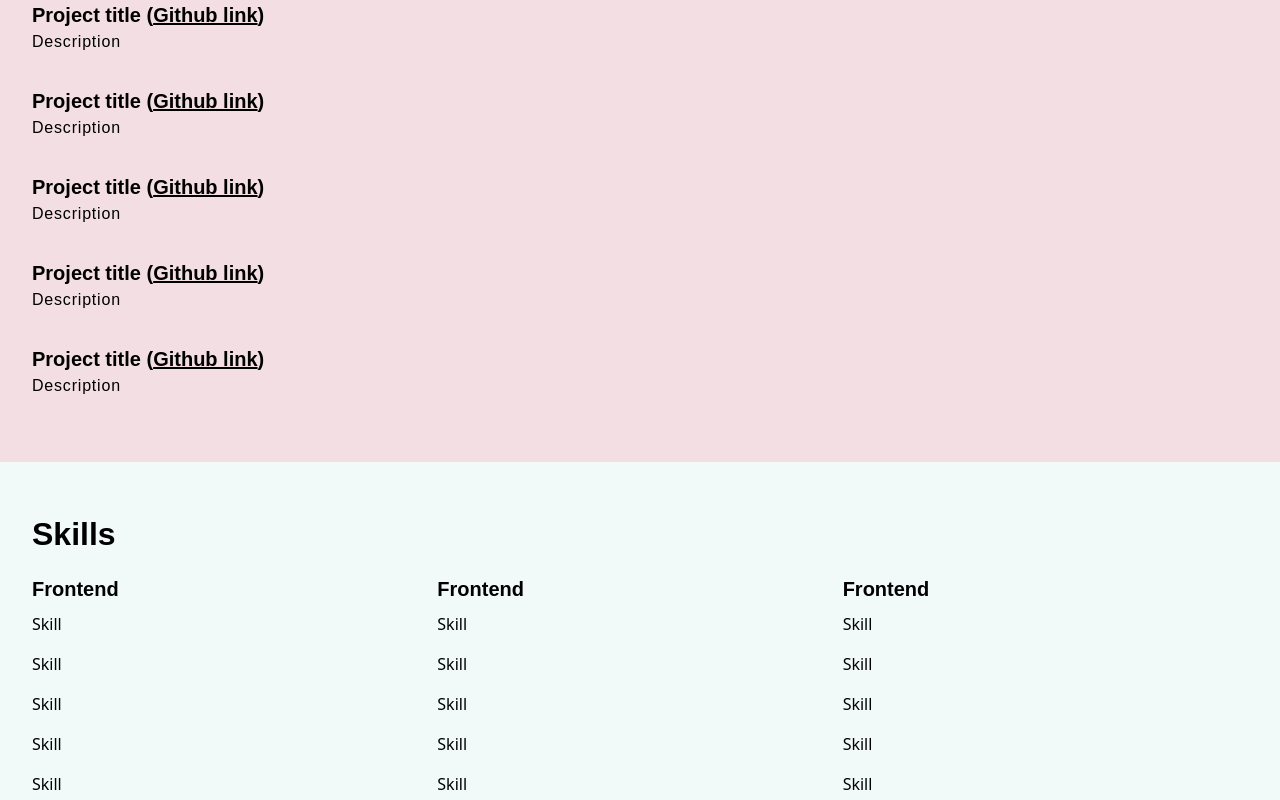
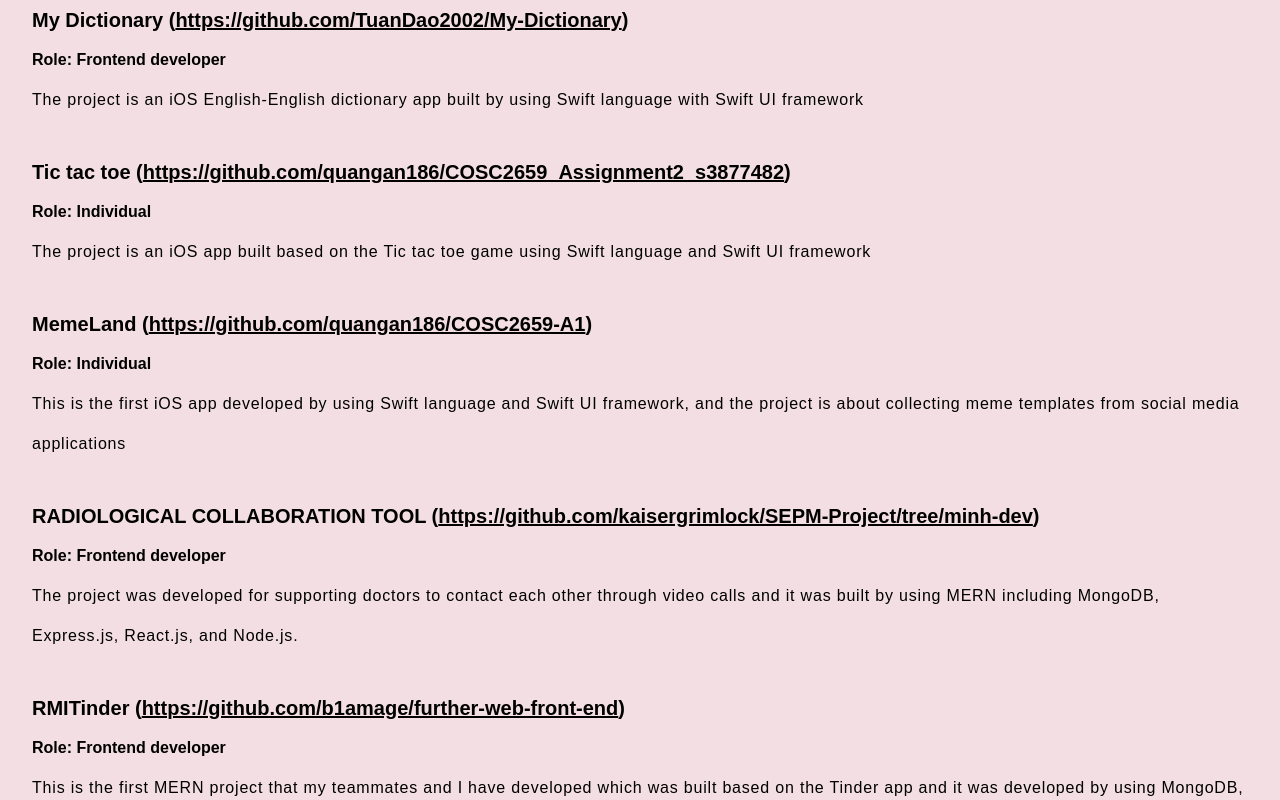
Before and after one commit to quangan186/portfolio, a React (Create React App) app: page / in a window 1280 px wide. Shown: the part 1600-2400 px from the top of the page. Built offline with nearby package versions, Linux system fonts and the light colour scheme; the HTML template or start-up script is replaced by a standard one.

Commit message:
chore: list of skill and projects

```diff
--- a/src/components/education/Educations.tsx
+++ b/src/components/education/Educations.tsx
@@ -5,7 +5,7 @@ import EducationList from './EducationList'
 
 const Educations: React.FC = () => {
   return (
-    <Container className='w-full max-h-screen bg-[#FFE6EB]'>
+    <Container className='w-full bg-[#FFE6EB]'>
         <Title className='!text-[32px]'>Educations</Title>
         <EducationList />
     </Container>
--- a/src/components/profile/Profile.tsx
+++ b/src/components/profile/Profile.tsx
@@ -6,7 +6,7 @@ import ProfileInfo from './ProfileInfo'
 
 const Profile: React.FC = () => {
   return (
-    <Container className='w-full max-h-screen bg-[#E1F2FB]'>
+    <Container className='w-full bg-[#E1F2FB]'>
         <Title className='!text-[32px]'>Profile</Title>
         <div className='flex gap-4 w-full py-8'>
             <Avatar />
--- a/src/components/projects/ProjectCard.tsx
+++ b/src/components/projects/ProjectCard.tsx
@@ -1,12 +1,14 @@
 import React from 'react'
+import { ProjectModel } from '../../models/projectModel'
 import Text from '../utilities/text/Text'
 import Title from '../utilities/text/Title'
 
-const ProjectCard:React.FC = () => {
+const ProjectCard:React.FC<ProjectModel> = ({title, role, githubLink, description}) => {
   return (
-    <div className='py-4'>
-      <Title className='!text-[20px]'>Project title (<a href='https://github.com/quangan186' target='_blank' rel="noreferrer" className='font-semibold underline'>Github link</a>)</Title>
-      <Text className='!text-[16px]'>Description</Text>
+    <div className='py-4 leading-10'>
+      <Title className='!text-[20px]'>{title} (<a href={githubLink} target='_blank' rel="noreferrer" className='font-semibold underline'>{githubLink}</a>)</Title>
+      <Title className='!text-[16px]'>Role: {role}</Title>
+      <Text className='!text-[16px]'>{description}</Text>
     </div>
   )
 }
--- a/src/components/projects/ProjectList.tsx
+++ b/src/components/projects/ProjectList.tsx
@@ -1,14 +1,13 @@
 import React from 'react'
+import { projectList } from '../../contents/projects'
 import ProjectCard from './ProjectCard'
 
 const ProjectList: React.FC = () => {
   return (
     <div>
-        <ProjectCard />
-        <ProjectCard />
-        <ProjectCard />
-        <ProjectCard />
-        <ProjectCard />
+        {projectList.map((project, index) => {
+          return <ProjectCard title={project.title} role={project.role} githubLink={project.githubLink} description={project.description} key={index}/>
+        })}
     </div>
   )
 }
--- a/src/components/projects/Projects.tsx
+++ b/src/components/projects/Projects.tsx
@@ -5,7 +5,7 @@ import ProjectList from './ProjectList'
 
 const Projects: React.FC = () => {
   return (
-    <Container className='w-full max-h-screen bg-[#F3DFE3]'>
+    <Container className='w-full bg-[#F3DFE3]'>
         <Title className='!text-[32px]'>Project Experiences</Title>
         <ProjectList />
     </Container>
--- a/src/components/skills/SkillList.tsx
+++ b/src/components/skills/SkillList.tsx
@@ -1,12 +1,13 @@
 import React from 'react'
+import { skillsList } from '../../contents/skills'
 import SkillType from './SkillType'
 
 const SkillList: React.FC = () => {
   return (
     <div className='flex'>
-        <SkillType />
-        <SkillType />
-        <SkillType />
+        <SkillType skillType='Frontend' skills={skillsList.frontend} />
+        <SkillType skillType='Backend' skills={skillsList.backend}/>
+        <SkillType skillType='Others' skills={skillsList.others}/>
     </div>
   )
 }
--- a/src/components/skills/SkillType.tsx
+++ b/src/components/skills/SkillType.tsx
@@ -1,16 +1,15 @@
 import React from 'react'
+import { SkillsModel } from '../../models/skillsModel'
 import Title from '../utilities/text/Title'
 
-const SkillType: React.FC = () => {
+const SkillType: React.FC<SkillsModel> = ({skills, skillType}) => {
   return (
     <div className='w-full py-4'>
-        <Title className='!text-[20px]'>Frontend</Title>
+        <Title className='!text-[20px]'>{skillType}</Title>
         <ul className='leading-10'>
-            <li>Skill</li>
-            <li>Skill</li>
-            <li>Skill</li>
-            <li>Skill</li>
-            <li>Skill</li>
+            {skills.map((skill, index) => (
+              <li key={index}>{skill}</li>
+            ))}
         </ul>
     </div>
   )
--- a/src/components/skills/Skills.tsx
+++ b/src/components/skills/Skills.tsx
@@ -5,7 +5,7 @@ import SkillList from './SkillList'
 
 const Skills: React.FC = () => {
   return (
-    <Container className='w-full max-h-screen bg-[#F1F9F9]'>
+    <Container className='w-full bg-[#F1F9F9]'>
         <Title className='!text-[32px]'>Skills</Title>
         <SkillList />
     </Container>
--- /dev/null
+++ b/src/contents/projects.tsx
@@ -0,0 +1,40 @@
+import { ProjectModel } from "../models/projectModel";
+
+export const projectList: ProjectModel[] = [
+    {
+        title: "My Dictionary",
+        role: "Frontend developer",
+        githubLink: "https://github.com/TuanDao2002/My-Dictionary",
+        description: "The project is an iOS English-English dictionary app built by using Swift language with Swift UI framework"
+    },
+    {
+        title: "Tic tac toe",
+        role: "Individual",
+        githubLink: "https://github.com/quangan186/COSC2659_Assignment2_s3877482",
+        description: "The project is an iOS app built based on the Tic tac toe game using Swift language and Swift UI framework"
+    },
+    {
+        title: "MemeLand",
+        role: "Individual",
+        githubLink: "https://github.com/quangan186/COSC2659-A1",
+        description: "This is the first iOS app developed by using Swift language and Swift UI framework, and the project is about collecting meme templates from social media applications"
+    },
+    {
+        title: "RADIOLOGICAL COLLABORATION TOOL",
+        role: "Frontend developer",
+        githubLink: "https://github.com/kaisergrimlock/SEPM-Project/tree/minh-dev",
+        description: "The project was developed for supporting doctors to contact each other through video calls and it was built by using MERN including MongoDB, Express.js, React.js, and Node.js."
+    },
+    {
+        title: "RMITinder",
+        role: "Frontend developer",
+        githubLink: "https://github.com/b1amage/further-web-front-end",
+        description: "This is the first MERN project that my teammates and I have developed which was built based on the Tinder app and it was developed by using MongoDB, Express.js, React.js, and Node.js"
+    },
+    {
+        title: "VF Corporation",
+        role: "Individual",
+        githubLink: "https://github.com/quangan186/MindX-project",
+        description: "This is my first project that I have done since I started to learn about developing websites. The project is a game-selling website and it was built by using HTML, CSS, and JavaScript"
+    },
+]
--- /dev/null
+++ b/src/contents/skills.tsx
@@ -0,0 +1,24 @@
+export const skillsList: {
+  frontend: string[];
+  backend: string[];
+  others: string[];
+} = {
+  frontend: [
+    "HTML/CSS/JavaScript",
+    "React.js",
+    "Tailwind CSS",
+    "Swift UI",
+    "Typescript",
+  ],
+  backend: ["Node.js", "Express.js"],
+  others: [
+    "PHP",
+    "MongoDB",
+    "MySQL",
+    "Git",
+    "Python",
+    "Java",
+    "Swift",
+    "Figma",
+  ],
+};
--- /dev/null
+++ b/src/models/projectModel.tsx
@@ -0,0 +1,6 @@
+export interface ProjectModel{
+    title: string,
+    role: string,
+    githubLink: string,
+    description: string
+}
--- /dev/null
+++ b/src/models/skillsModel.tsx
@@ -0,0 +1,4 @@
+export interface SkillsModel{
+    skills: string[],
+    skillType: string
+}
```
